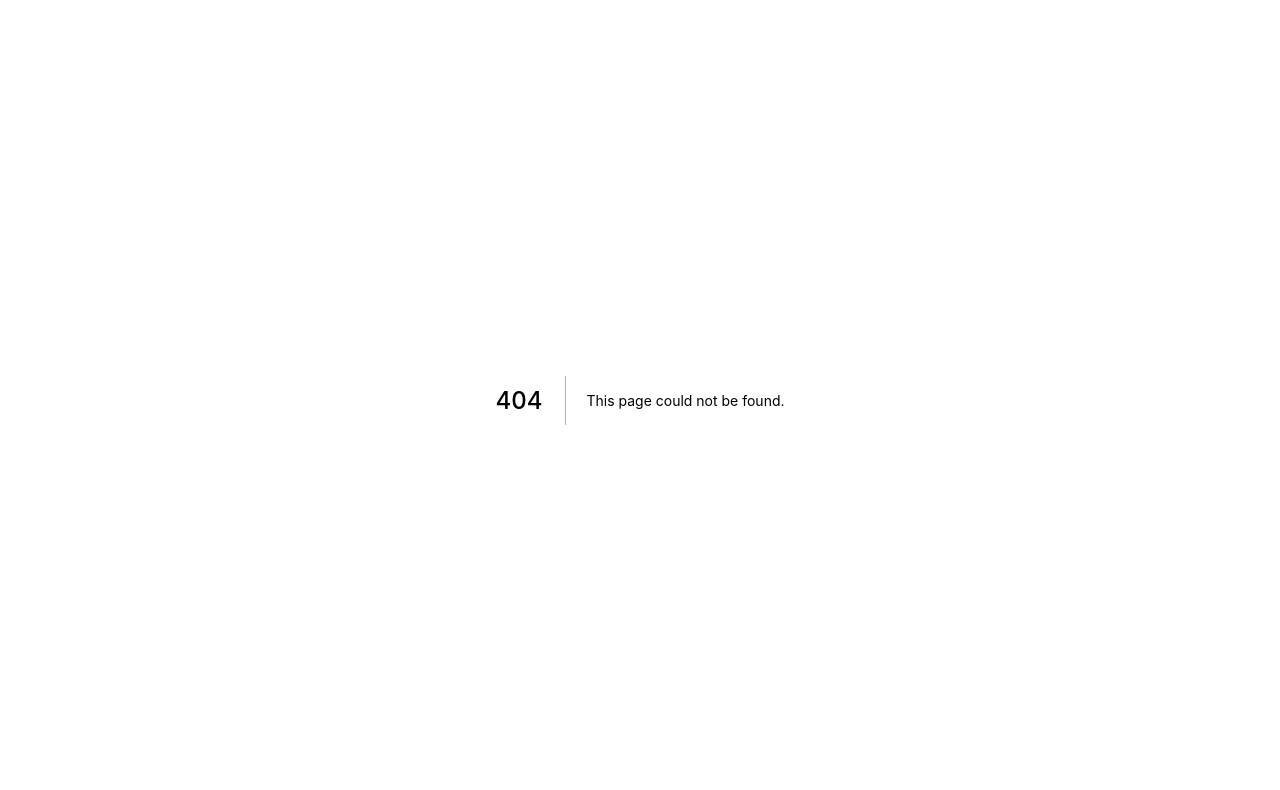
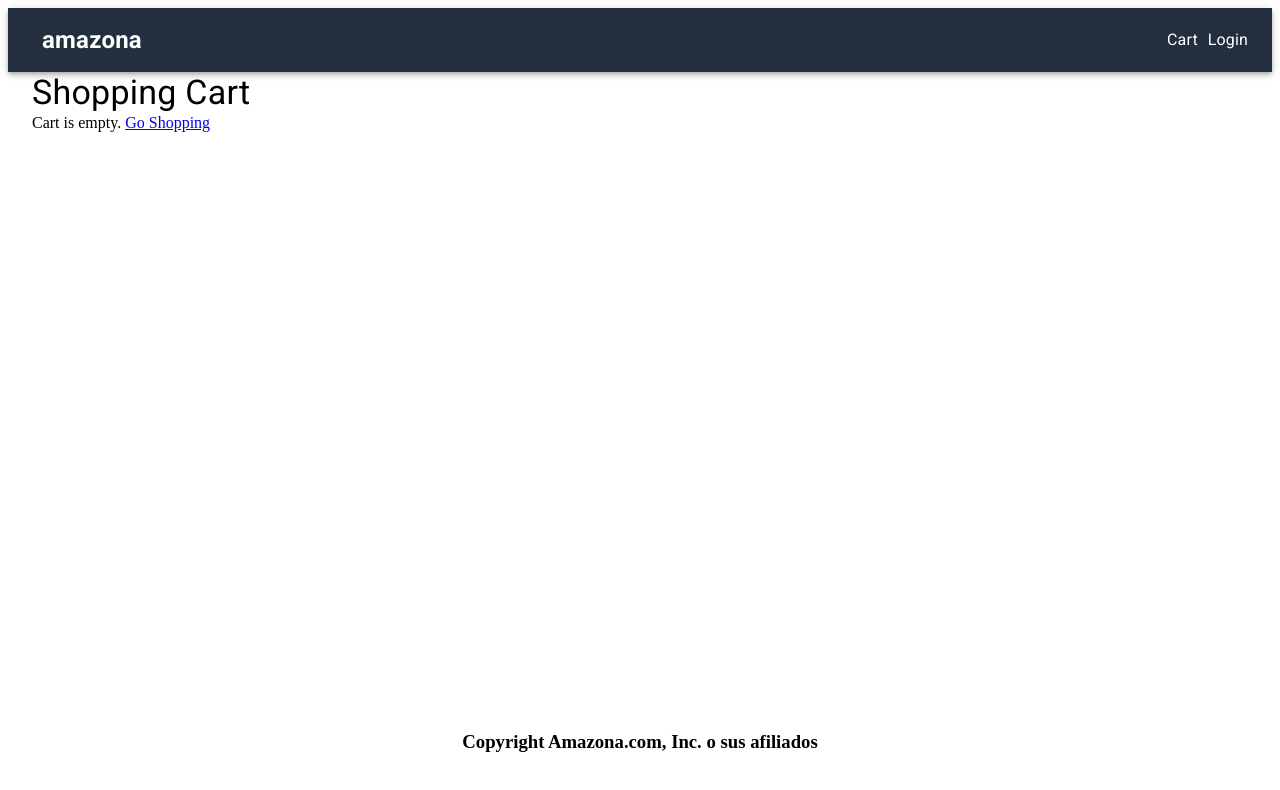
Before and after one commit to romel-gonzales/nextjstest, a Next.js app: page /cart in a window 1280 px wide. Before the commit this address had no page. Shown: the top 790 px of the page. Built offline with nearby package versions, Linux system fonts and the light colour scheme.

Commit message:
finish state management, cart page [PC RG]

```diff
--- a/components/Layout.js
+++ b/components/Layout.js
@@ -1,34 +1,56 @@
-import { Link, Container, Toolbar, AppBar, Typography } from '@material-ui/core'
+import {
+  Link,
+  Container,
+  Toolbar,
+  AppBar,
+  Typography,
+  Badge
+} from '@material-ui/core'
 import useStyles from '../utils/styles'
 import NextLink from 'next/link'
+import { useContext } from 'react'
+import { Store } from '../utils/Store'
 
 export default function Layout ({ children }) {
   const classes = useStyles()
+  const { state, dispatch } = useContext(Store)
+  const { cart } = state
+  console.log(state)
   return (
     <div>
-	  <AppBar position="static">
+      <AppBar position='static'>
         <Toolbar className={classes.navbar}>
-      <NextLink href="/" passHref>
+          <NextLink href='/' passHref>
             <Link>
               <Typography className={classes.brand}>amazona</Typography>
             </Link>
           </NextLink>
           <div className={classes.grow}></div>
-      <NextLink href="/cart" passHref>
+          <NextLink href='/cart' passHref>
             <Link>
-          <Typography>Cart</Typography>
+              <Typography>
+                {cart.cartItems.length > 0 ? (
+                  <Badge
+                    overlap='rectangular'
+                    color='secondary'
+                    badgeContent={cart.cartItems.length}
+                  >
+                    Cart
+                  </Badge>
+                ) : (
+                  'Cart'
+                )}
+              </Typography>
             </Link>
           </NextLink>
-      <NextLink href="/login" passHref>
+          <NextLink href='/login' passHref>
             <Link>
               <Typography>Login</Typography>
             </Link>
           </NextLink>
         </Toolbar>
       </AppBar>
-      <Container className={classes.main}>
-        {children}
-      </Container>
+      <Container className={classes.main}>{children}</Container>
       <div className={classes.footer}>
         <h3>Copyright Amazona.com, Inc. o sus afiliados</h3>
       </div>
--- a/pages/_app.js
+++ b/pages/_app.js
@@ -1,13 +1,18 @@
-import {useEffect} from 'react'
+import { useEffect } from 'react'
+import { StoreProvider } from '../utils/Store'
 
-const MyApp = ({Component, pageProps}) => {
-	useEffect(()=> {
-		const jssStyles = document.querySelector('#jss-server-side')
-		if(jssStyles){
-			jssStyles.parentElement.removeChild(jssStyles)
-		}
-	}, [])
-	return <Component {...pageProps} />
+const MyApp = ({ Component, pageProps }) => {
+  useEffect(() => {
+    const jssStyles = document.querySelector('#jss-server-side')
+    if (jssStyles) {
+      jssStyles.parentElement.removeChild(jssStyles)
+    }
+  }, [])
+  return (
+    <StoreProvider>
+      <Component {...pageProps} />
+    </StoreProvider>
+  )
 }
 
 export default MyApp
--- /dev/null
+++ b/pages/cart.js
@@ -0,0 +1,68 @@
+import React, { useContext } from 'react'
+import Layout from '../components/Layout'
+import { Store } from '../utils/Store'
+import {
+  Grid,
+  TableRow,
+  Typography,
+  TableContainer,
+  Table,
+  TableHead,
+  TableCell,
+  TableBody,
+  CardMedia
+} from '@material-ui/core'
+import NextLink from 'next/link'
+
+export default function CartScreen () {
+  const { state } = useContext(Store)
+  const {
+    cart: { cartItems }
+  } = state
+  return (
+    <Layout>
+      <Typography variant='h4' component='h4'>
+        Shopping Cart
+      </Typography>
+      {cartItems.length === 0 ? (
+        <div>
+          Cart is empty. <NextLink href='/'>Go Shopping</NextLink>
+        </div>
+      ) : (
+        <Grid container spacing={1}>
+          <Grid item md={9} xs={12}>
+            <TableContainer>
+              <Table>
+                <TableHead>
+                  <TableRow>
+                    <TableCell align="center">Image</TableCell>
+                    <TableCell align="center">Name</TableCell>
+                    <TableCell align="center">Price</TableCell>
+                  </TableRow>
+                </TableHead>
+                <TableBody>
+                    {cartItems.map(item => (
+                        <TableRow key={item.id}>
+                            <TableCell>
+                                <CardMedia
+                                    component="img"
+                                    image={item.thumbnail}
+                                    title={item.title}
+                                    height="60"
+                                    width="60"
+                                >
+                                </CardMedia>
+                            </TableCell>
+                            <TableCell align="center"><Typography>{item.title}</Typography></TableCell>
+                            <TableCell align="center"><Typography>{item.price}</Typography></TableCell>
+                        </TableRow>
+                    ))}
+                </TableBody>
+              </Table>
+            </TableContainer>
+          </Grid>
+        </Grid>
+      )}
+    </Layout>
+  )
+}
--- /dev/null
+++ b/utils/Store.js
@@ -0,0 +1,31 @@
+import {createContext, useReducer} from 'react'
+import Cookies from 'js-cookie'
+
+export const Store = createContext()
+
+const initialState = {
+    cart: {
+        cartItems: Cookies.get('cartItems') ? JSON.parse(Cookies.get('cartItems')) : []
+    }
+}
+
+function reducer(state, action){
+    switch(action.type){
+        case 'CART_ADD_ITEM': {
+            const product = action.payload
+            const cartItems = [...state.cart.cartItems, product]
+            Cookies.set('cartItems', JSON.stringify(cartItems))
+            return {
+                ...state, cart: {...state.cart, cartItems}
+            }
+        }
+        default:
+            return state
+    }
+}
+
+export function StoreProvider(props){
+    const [state, dispatch] = useReducer(reducer, initialState)
+    const value = {state, dispatch}
+    return <Store.Provider value={value}>{props.children}</Store.Provider>
+}
```
Also changed, not shown: package.json (+4 -3 lines), pages/product/[id].js (+13 -2 lines), 1 other file (tests, documents, lock files or other folders). Lines whose indentation alone changed are shown as unchanged.
